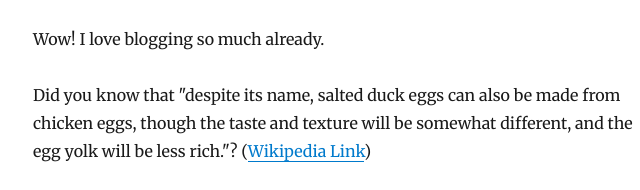
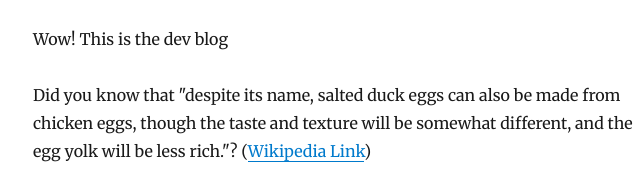
Before and after one commit to zainq11/zain-blog, a Gatsby site: page /blog/my-second-post/ in a window 1280 px wide. Shown: the part 198-388 px from the top of the page, 292-932 px from the left. Built offline with nearby package versions, Linux system fonts and the light colour scheme; Gatsby itself is replaced by a stand-in of ours; some packages are replaced by stand-ins of ours.

Commit message:
Update index.md

```diff
--- a/content/blog/my-second-post/index.md
+++ b/content/blog/my-second-post/index.md
@@ -3,7 +3,7 @@ title: My Second Post!
 date: "2015-05-06T23:46:37.121Z"
 ---
 
-Wow! I love blogging so much already.
+Wow! This is the dev blog
 
 Did you know that "despite its name, salted duck eggs can also be made from
 chicken eggs, though the taste and texture will be somewhat different, and the
```
